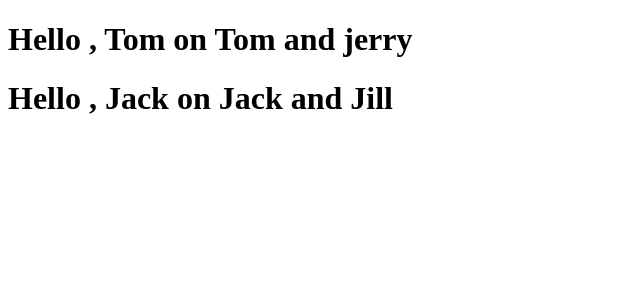
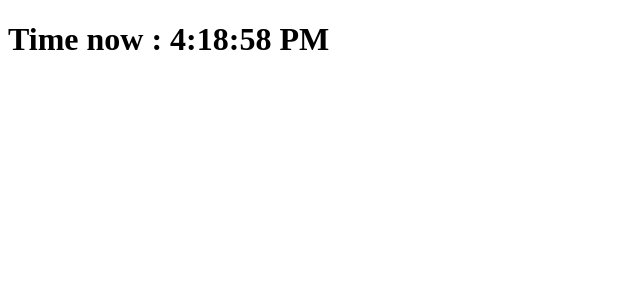
Before and after one commit to KarthiK-ctrl-A/React-practice, a React (Create React App) app: page / in a window 1280 px wide. Shown: the top 300 px of the page, without its empty margins (0-640 px from the left). Built offline with nearby package versions, Linux system fonts and the light colour scheme.

Commit message:
states commit

```diff
--- a/src/index.css
+++ b/src/index.css
@@ -1,10 +1,6 @@
 body {
   margin: 0;
-  font-family: -apple-system, BlinkMacSystemFont, 'Segoe UI', 'Roboto', 'Oxygen',
-    'Ubuntu', 'Cantarell', 'Fira Sans', 'Droid Sans', 'Helvetica Neue',
-    sans-serif;
-  -webkit-font-smoothing: antialiased;
-  -moz-osx-font-smoothing: grayscale;
+  font-family: 'Poppins' , sans-serif;
 }
 
 code {
--- a/src/index.js
+++ b/src/index.js
@@ -1,24 +1,46 @@
 import React from 'react'
 import ReactDom from 'react-dom'
 
-function Cartoon(props){
-  return <h1> Hello , {props.name} on {props.show} </h1>
- }
+class Clock extends React.Component {
 
- function Show(){
-   return <div>
-     <Cartoon name='Tom' show='Tom and jerry'/>
-     <Cartoon name='Jack' show='Jack and Jill' />
-   </div>
- }
+  constructor(props){
+    super(props);
 
- class Car extends React.Component{
+    this.state = {
+      date : new Date()
+    }
+  }
+
+  componentDidMount(){
+
+      this.timer = setInterval(() => this.start(),1000);
+  }
+
+  componentWillUnmount(){
+
+    clearInterval(this.timer);
+
+  }
+
+  start(){
+
+    this.setState({
+      date : new Date()
+    });
+
+  }
+
   render(){
-    return <h1>Car componets value {this.props.name} </h1>
+    return <h1>
+      Time now : {this.state.date.toLocaleTimeString()}
+    </h1>
   }
+
 }
 
- ReactDom.render(
-  <Show />,
+ReactDom.render(
+
+  <Clock />,
   document.getElementById('root')
+
 );
```
